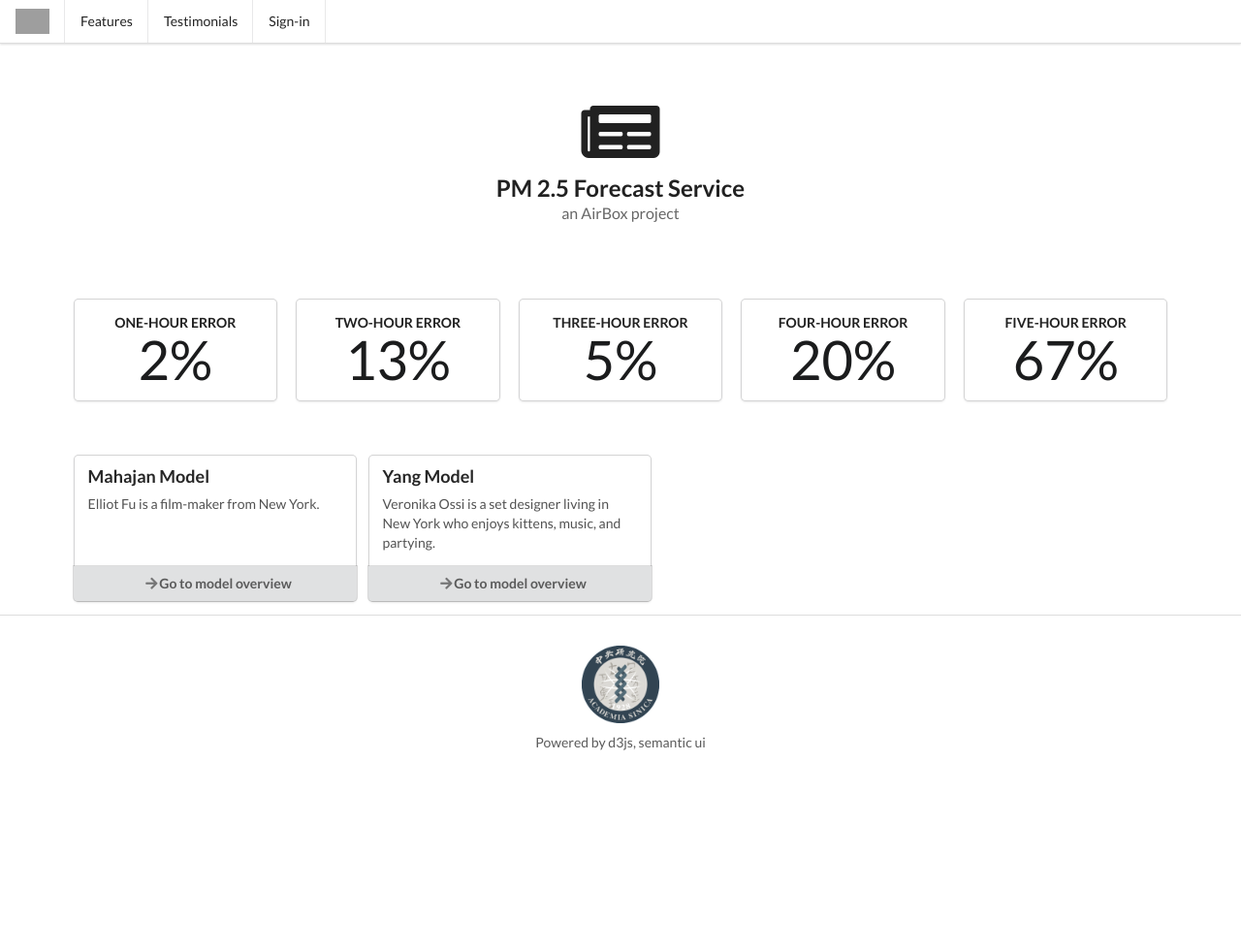
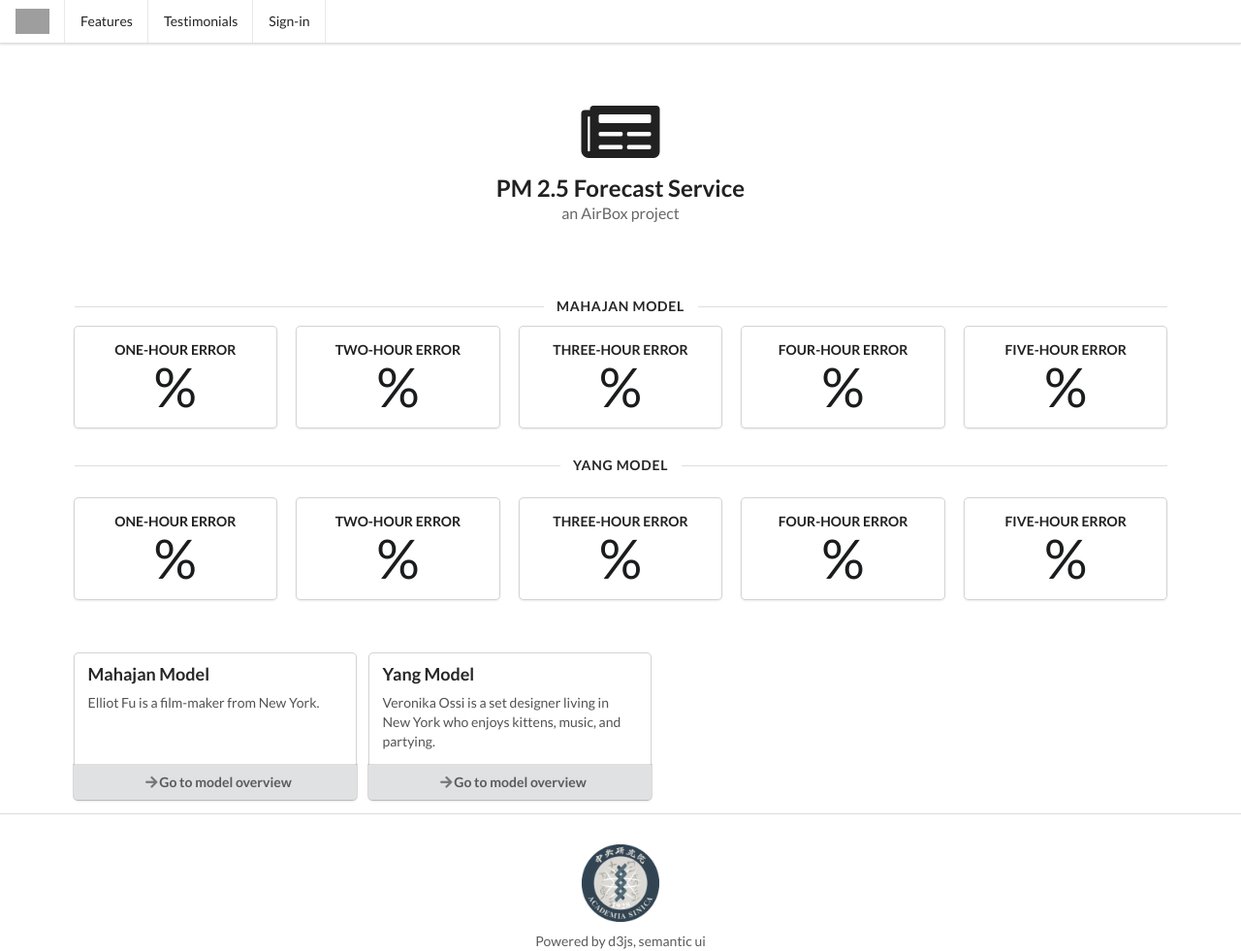
Before and after one commit to Dongee-W/pm25_forecast, a Django app: a page that uses templates/main.html in a window 1280 px wide. Shown: the whole page at 97% size. Before the commit the page ends 774 px from the top, so only its background shows below. Run offline with Django 3.2, Linux system fonts and the light colour scheme; some libraries are stand-ins or nearby versions; grey boxes are pictures that could not be loaded.

Commit message:
new main page

```diff
--- a/pm25forecast/views.py
+++ b/pm25forecast/views.py
@@ -229,7 +229,13 @@ def main(request):
     'dataStringM_2': dataStringM_2, 'dataStringY_2': dataStringY_2,
     'dataStringM_3': dataStringM_3, 'dataStringY_3': dataStringY_3,
     'dataStringM_4': dataStringM_4, 'dataStringY_4': dataStringY_4,
-    'dataStringM_5': dataStringM_5, 'dataStringY_5': dataStringY_5}
+    'dataStringM_5': dataStringM_5, 'dataStringY_5': dataStringY_5,
+    'medianErrorM_1': int(round(medianError[0][1]*100)), 'medianErrorM_2': int(round(medianError[0][2]*100)),
+    'medianErrorM_3': int(round(medianError[0][3]*100)), 'medianErrorM_4': int(round(medianError[0][4]*100)),
+    'medianErrorM_5': int(round(medianError[0][5]*100)), 'medianErrorY_1': int(round(medianError[1][1]*100)),
+    'medianErrorY_2': int(round(medianError[1][2]*100)), 'medianErrorY_3': int(round(medianError[1][3]*100)),
+    'medianErrorY_4': int(round(medianError[1][4]*100)), 'medianErrorY_5': int(round(medianError[1][5]*100))
+    }
 
 
     return render(request, 'main.html', context)
--- a/templates/main.html
+++ b/templates/main.html
@@ -15,6 +15,9 @@
         <div class="sub header">an AirBox project</div>
     </div>
 </h2>
+<div class="ui horizontal divider">
+    Mahajan Model
+  </div>
 <div class="ui five cards" id="numbers">
     <div class="card">
         <div class="content centered card-text">
@@ -23,7 +26,7 @@
                 One-hour error
                 </div>
                 <div class="value">
-                2%
+                {{medianErrorM_1}}%
                 </div>
             </div>
         </div>
@@ -35,7 +38,7 @@
                 Two-hour error
                 </div>
                 <div class="value">
-                    13%
+                    {{medianErrorM_2}}%
                 </div>
             </div>
         </div>
@@ -47,7 +50,7 @@
                     Three-hour error
                 </div>
                 <div class="value">
-                    5%
+                    {{medianErrorM_3}}%
                 </div>
             </div>
         </div>
@@ -59,7 +62,7 @@
                     Four-hour error
                 </div>
                 <div class="value">
-                    20%
+                    {{medianErrorM_4}}%
                 </div>
             </div>
         </div>
@@ -71,7 +74,72 @@
                     Five-hour error
                 </div>
                 <div class="value">
-                    67%
+                    {{medianErrorM_5}}%
+                </div>
+            </div>
+        </div>
+    </div>
+</div>
+<div class="ui horizontal divider">
+    Yang Model
+  </div>
+<div class="ui five cards" id="numbers">
+    <div class="card">
+        <div class="content centered card-text">
+            <div class="ui statistic">
+                <div class="label">
+                One-hour error
+                </div>
+                <div class="value">
+                    {{medianErrorY_1}}%
+                </div>
+            </div>
+        </div>
+    </div>
+    <div class="card">
+        <div class="content centered card-text">
+            <div class="ui statistic">
+                <div class="label">
+                Two-hour error
+                </div>
+                <div class="value">
+                    {{medianErrorY_2}}%
+                </div>
+            </div>
+        </div>
+    </div>
+    <div class="card">
+        <div class="content centered card-text">
+            <div class="ui statistic">
+                <div class="label">
+                    Three-hour error
+                </div>
+                <div class="value">
+                    {{medianErrorY_3}}%
+                </div>
+            </div>
+        </div>
+    </div>
+    <div class="card">
+        <div class="content centered card-text">
+            <div class="ui statistic">
+                <div class="label">
+                    Four-hour error
+                </div>
+                <div class="value">
+                    {{medianErrorY_4}}%
+                </div>
+            </div>
+        </div>
+    </div>
+    <div class="card">
+        <div class="content centered card-text">
+            <div class="ui statistic">
+                <div class="label">
+                    Five-hour error
+                </div>
+                <div class="value">
+                    {{medianErrorY_5}}%
                 </div>
             </div>
         </div>
```
